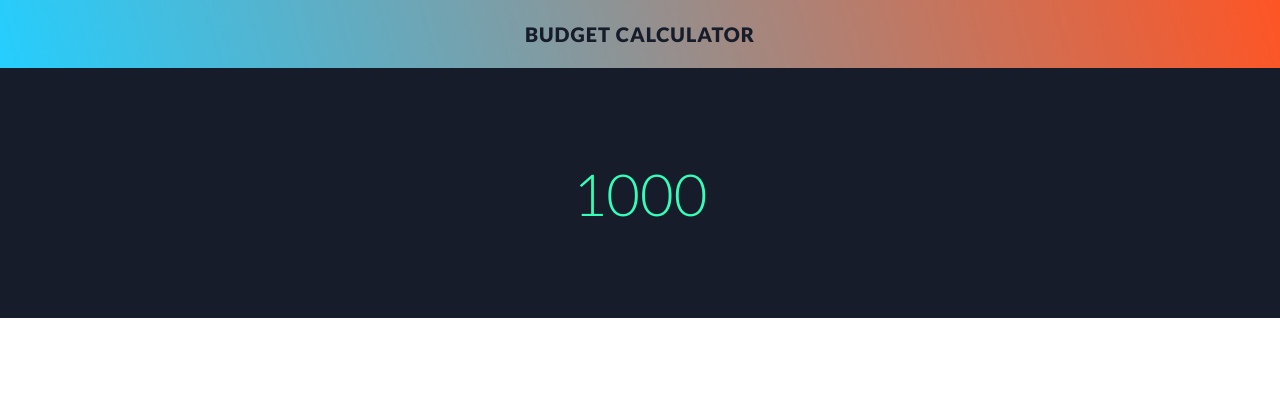
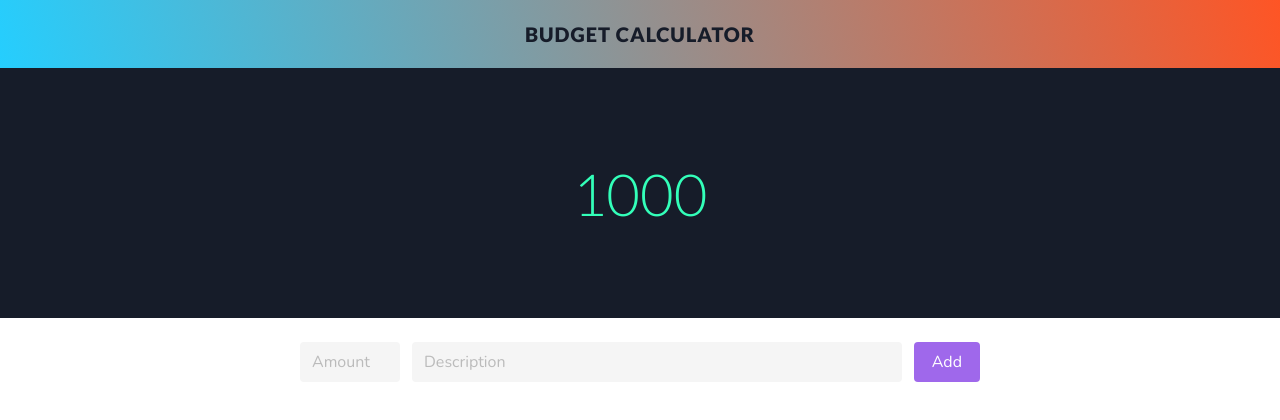
Before and after one commit to wvGithmi/Budget-Calculator, an Angular app: page / in a window 1280 px wide. Shown: the top 420 px of the page. Built offline with nearby package versions, Linux system fonts and the light colour scheme.

Commit message:
third commit

```diff
--- /dev/null
+++ b/src/app/add-item-form/add-item-form.component.html
@@ -0,0 +1,21 @@
+<form>
+    <div class="field is-horizontal">
+        <div class="field-body">
+            <div class="field is-narrow">
+                <p class="control">
+                    <input type="number" style="width: 100px;" class="input" placeholder="Amount">
+                </p>
+            </div>
+
+            <div class="field">
+                <p class="control">
+                    <input type="text" class="input" placeholder="Description">
+                </p>
+            </div>
+
+            <div class="field is-narrow">
+                <button class="button is-primary">Add</button>
+            </div>
+        </div>
+    </div>
+</form>
--- /dev/null
+++ b/src/app/add-item-form/add-item-form.component.ts
@@ -0,0 +1,15 @@
+import { Component, OnInit } from '@angular/core';
+
+@Component({
+  selector: 'app-add-item-form',
+  templateUrl: './add-item-form.component.html',
+  styleUrls: ['./add-item-form.component.scss']
+})
+export class AddItemFormComponent implements OnInit {
+
+  constructor() { }
+
+  ngOnInit(): void {
+  }
+
+}
--- a/src/app/app.module.ts
+++ b/src/app/app.module.ts
@@ -4,11 +4,13 @@ import { NgModule } from '@angular/core';
 import { AppRoutingModule } from './app-routing.module';
 import { AppComponent } from './app.component';
 import { MainPageComponent } from './main-page/main-page.component';
+import { AddItemFormComponent } from './add-item-form/add-item-form.component';
 
 @NgModule({
   declarations: [
     AppComponent,
-    MainPageComponent
+    MainPageComponent,
+    AddItemFormComponent
   ],
   imports: [
     BrowserModule,
--- a/src/app/main-page/main-page.component.html
+++ b/src/app/main-page/main-page.component.html
@@ -5,3 +5,9 @@
 <section class="total-budget-section">
     <h2 class="green">1000</h2>
 </section>
+
+<section class="add-item-section">
+    <div class="add-item-container">
+        <app-add-item-form style="padding: 20px;"></app-add-item-form>
+    </div>
+</section>
--- a/src/app/main-page/main-page.component.scss
+++ b/src/app/main-page/main-page.component.scss
@@ -44,3 +44,15 @@ h1 {
         }
     }
 }
+
+.add-item-section {
+    display: flex;
+
+    //Horizontally and Vertically center the text
+    justify-content: center;
+    align-items: center;
+
+    .add-item-container {
+        width: 680px;
+    }
+}
--- a/src/main-style.scss
+++ b/src/main-style.scss
@@ -24,5 +24,6 @@ $link: $purple;
 // Update some of Bulma's component variables
 $body-background-color: white;
 $control-border-width: 2px;
-$input-border-color: $light-grey;
+$input-border-color: transparent;
+$input-background-color: $light-grey;
 $input-shadow: none;
```
Also changed, not shown: src/app/add-item-form/add-item-form.component.scss (added), 1 other file (tests, documents, lock files or other folders).
